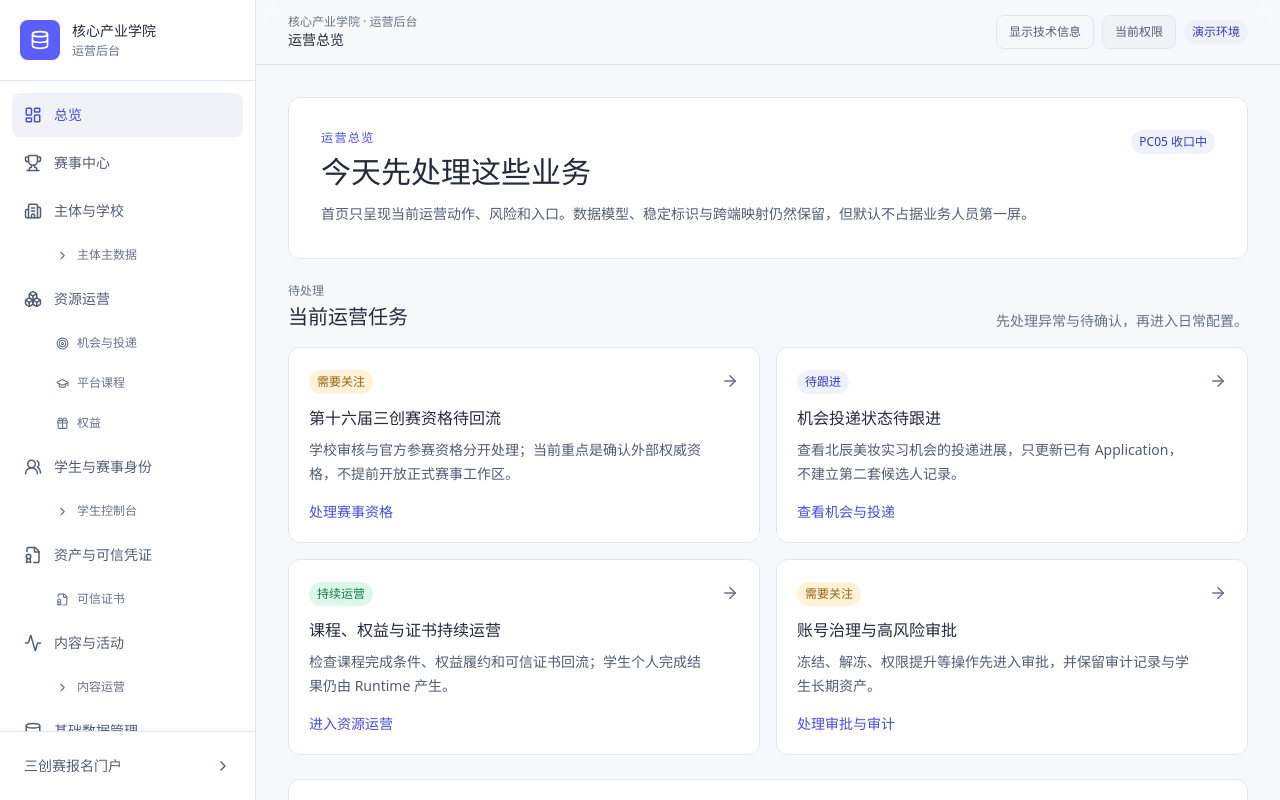
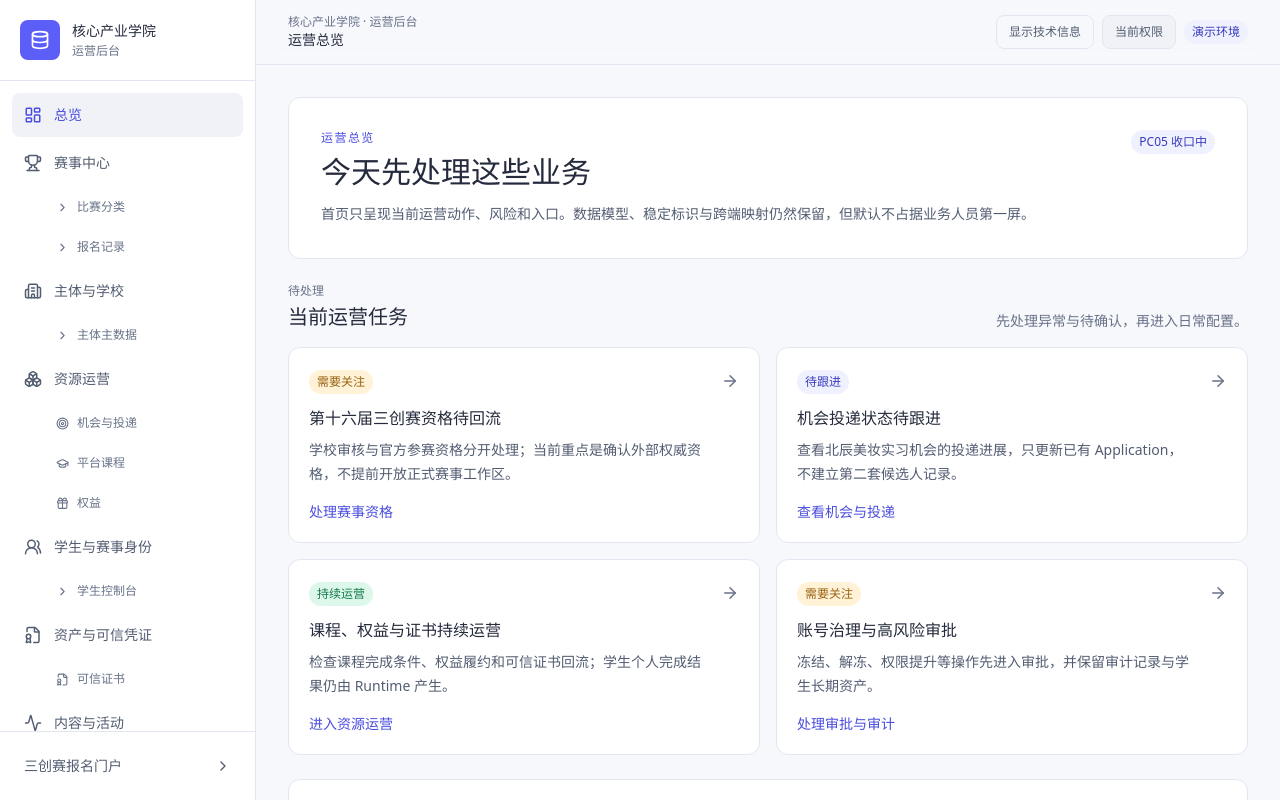
Before and after one commit to dangjingtao/core-industry-college-prototype, a React (Vite) app in the folder apps/pc/: page /admin in a window 1280 px wide. Shown: the top 800 px of the page. Built offline with nearby package versions, Linux system fonts and the light colour scheme.

Commit message:
feat(pc08): expose competition infrastructure navigation

```diff
--- a/apps/pc/src/admin/AdminControlPlaneShell.tsx
+++ b/apps/pc/src/admin/AdminControlPlaneShell.tsx
@@ -69,6 +69,7 @@ function GlobalNavigation({ mobile = false }: { mobile?: boolean }) {
       const active = domain.id === "resources" ? location.pathname.startsWith(basePath) || location.pathname.startsWith("/admin/opportunities") || pc04Resource : domain.id === "assets" ? location.pathname.startsWith(basePath) || pc04Assets : location.pathname.startsWith(basePath);
       return <div key={domain.id}>
         <NavLink to={basePath} className={() => itemClass(active)}><Icon size={18} aria-hidden="true" />{domain.label}</NavLink>
+        {!mobile && domain.id === "competitions" && <><NavLink to="/admin/competitions/categories" className={() => subItemClass(location.pathname.startsWith("/admin/competitions/categories"))}><ChevronRight size={13} />比赛分类</NavLink><NavLink to="/admin/competitions/registrations" className={() => subItemClass(location.pathname.startsWith("/admin/competitions/registrations"))}><ChevronRight size={13} />报名记录</NavLink></>}
         {!mobile && domain.id === "organizations" && <NavLink to="/admin/organizations" end className={({ isActive }) => subItemClass(isActive)}><ChevronRight size={13} />主体主数据</NavLink>}
         {!mobile && domain.id === "resources" && <><NavLink to="/admin/opportunities" className={({ isActive }) => subItemClass(isActive)}><Target size={13} />机会与投递</NavLink><NavLink to="/admin/pc04/courses" className={() => subItemClass(location.pathname.startsWith("/admin/pc04/courses"))}><GraduationCap size={13} />平台课程</NavLink><NavLink to="/admin/pc04/benefits" className={() => subItemClass(location.pathname.startsWith("/admin/pc04/benefits"))}><Gift size={13} />权益</NavLink></>}
         {!mobile && domain.id === "students" && <NavLink to="/admin/students" end className={({ isActive }) => subItemClass(isActive)}><ChevronRight size={13} />学生控制台</NavLink>}
```
